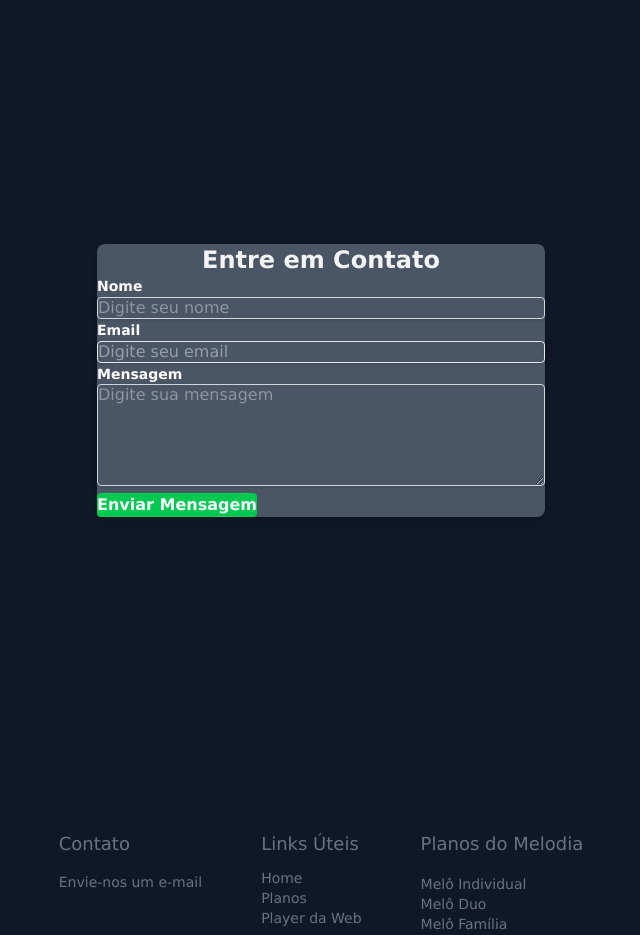
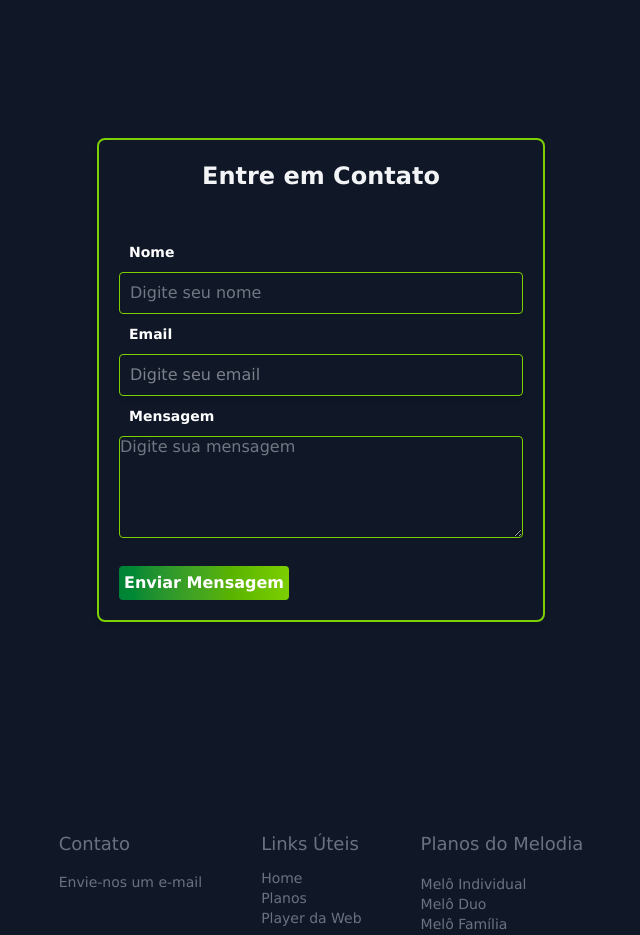
Before and after one commit to GrupoCodeNexus/Melodia, a React (Vite) app: page / in a window 1280 px wide. Shown: the part 940-1875 px from the top of the page, without its empty margins (319-959 px from the left). Built offline with nearby package versions, Linux system fonts and the light colour scheme.

Commit message:
estilizando o form

```diff
--- a/src/components/Footer.jsx
+++ b/src/components/Footer.jsx
@@ -7,7 +7,7 @@ const Footer = () => {
     <>
 <div className='c-rdp'>
 <div class="min-h-screen bg-gray-900 flex items-center justify-center py-8 px-2 sm:px-6 lg:px-8">
-  <div class="bg-gray-600 shadow-md rounded-lg px-4 pt-2 pb-4 mb-2 w-full max-w-md">
+  <div class="border-2 shadow-md border-lime-500 bg-gray-900 shadow-md rounded-lg px-4 pt-2 pb-4 mb-2 w-full max-w-md">
     <h2 class="block text-gray-100 text-2xl font-bold mb-6 text-center">
       Entre em Contato
     </h2>
@@ -16,22 +16,22 @@ const Footer = () => {
         <label class="block text-white text-sm font-bold mb-2" for="nome">
           Nome
         </label>
-        <input class="shadow appearance-none border rounded w-full py-2 px-3 text-gray-300 leading-tight focus:outline-none focus:shadow-outline" id="nome" type="text" placeholder="Digite seu nome"/>
+        <input class="shadow appearance-none border border-lime-500 rounded w-full py-2 px-3 text-gray-300 leading-tight focus:outline-none focus:shadow-outline" id="nome" type="text" placeholder="Digite seu nome"/>
       </div>
       <div class="mb-4">
         <label class="block text-white text-sm font-bold mb-2" for="email">
           Email
         </label>
-        <input class="shadow appearance-none border rounded w-full py-2 px-3 text-gray-200 leading-tight focus:outline-none focus:shadow-outline" id="email" type="email" placeholder="Digite seu email"/>
+        <input class="shadow-md appearance-none border border-lime-500 rounded w-full py-2 px-3 text-gray-200 leading-tight focus:outline-none focus:shadow-outline" id="email" type="email" placeholder="Digite seu email"/>
       </div>
       <div class="mb-4">
         <label class="block text-white text-sm font-bold mb-2" for="mensagem">
           Mensagem
         </label>
-        <textarea class="shadow appearance-none border rounded w-full py-2 px-3 text-gray-300 leading-tight focus:outline-none focus:shadow-outline" id="mensagem" rows="5" placeholder="Digite sua mensagem"></textarea>
+        <textarea class="shadow appearance-none border border-lime-500 rounded w-full py-2 px-3 text-gray-300 leading-tight focus:outline-none focus:shadow-outline" id="mensagem" rows="5" placeholder="Digite sua mensagem"></textarea>
       </div>
       <div class="flex items-center justify-between">
-        <button class="bg-green-500 hover:bg-green-700 text-white font-bold py-2 px-4 rounded focus:outline-none focus:shadow-outline" type="submit">
+        <button class="bg-gradient-to-r from-green-700 to-lime-500 hover:bg-green-700 text-white font-bold py-2 px-4 rounded focus:outline-none focus:shadow-outline" type="submit">
           Enviar Mensagem
         </button>
       </div>
--- a/src/styles/style.css
+++ b/src/styles/style.css
@@ -52,8 +52,21 @@
 
 
 
+.c-rdp form,h2{
+    padding: 20px;
+}
 
+.c-rdp form label,input{
+    padding: 10px;
+}
 
+.c-rdp form button{
+    padding: 5px;
+}
+
+.c-rdp form button{
+    margin-top: 5%;
+}
 
 .ring-gradient-verde {
     border-image: linear-gradient(to right, green, lightgreen) 1;
```
